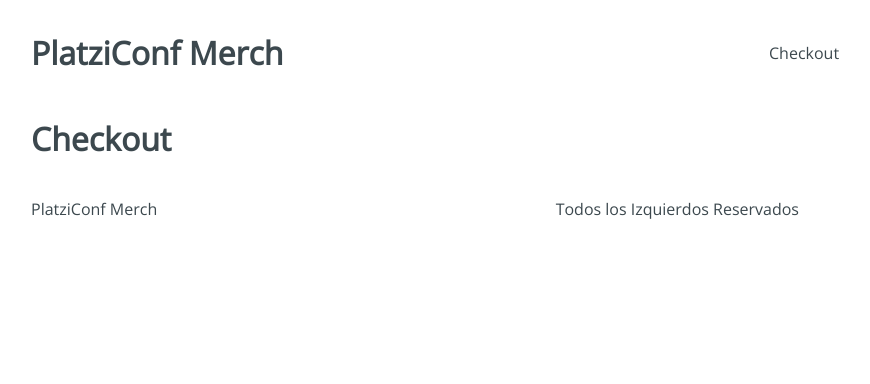
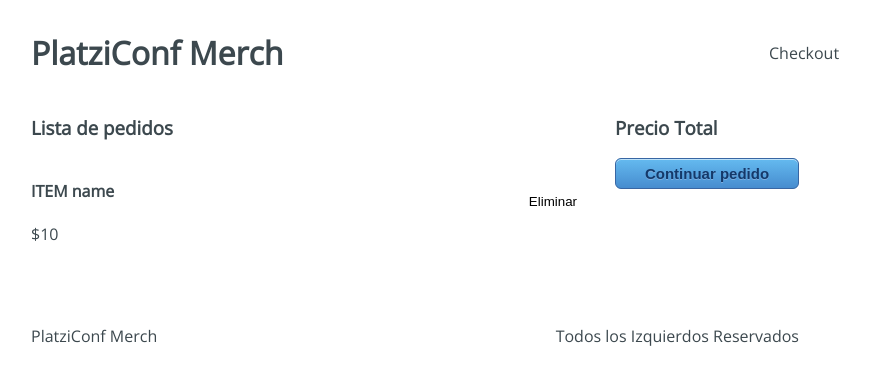
Before and after one commit to PonceGL/PlatziConfMerch, a React app: page /checkout in a window 1280 px wide. Shown: the top 384 px of the page, without its empty margins (225-1095 px from the left). Built offline with nearby package versions, Linux system fonts and the light colour scheme.

Commit message:
Maquetación y estilos del formulario de checkout

```diff
--- a/src/components/Product.jsx
+++ b/src/components/Product.jsx
@@ -2,12 +2,11 @@ import React from 'react';
 
 const Product = ({ product }) => {
   return (
-    <div className="Product-item">
-      <img src={Product.image} alt={product.title} />
-      <div className="Product-item-info">
+    <div className="Products-item">
+      <img src={product.image} alt={product.title} />
+      <div className="Products-item-info">
         <h2>
-          {product.title}
-          <span>$ {product.price}</span>
+          {product.title} <span>$ {product.price}</span>
         </h2>
         <p>{product.description}</p>
       </div>
--- a/src/components/Products.jsx
+++ b/src/components/Products.jsx
@@ -6,9 +6,9 @@ const Products = ({ products }) => {
   return (
     <div className="Products">
       <div className="Products-items">
-        {products.map((product) => {
-          <Product key={product.id} product={product} />;
-        })}
+        {products.map((product) => (
+          <Product key={product.id} product={product} />
+        ))}
       </div>
     </div>
   );
--- a/src/containers/Checkout.jsx
+++ b/src/containers/Checkout.jsx
@@ -1,7 +1,25 @@
 import React from 'react';
+import '../styles/components/Checkout.css';
 
 const Checkout = () => {
-  return <h1>Checkout</h1>;
+  return (
+    <div className="Checkout">
+      <div className="Checkout-content">
+        <h3>Lista de pedidos</h3>
+        <div className="Checkout-item">
+          <div className="Cheackout-element">
+            <h4>ITEM name</h4>
+            <span>$10</span>
+          </div>
+          <button type="button">Eliminar</button>
+        </div>
+      </div>
+      <div className="Checkout-sidebar">
+        <h3>Precio Total</h3>
+        <button type="button">Continuar pedido</button>
+      </div>
+    </div>
+  );
 };
 
 export default Checkout;
```
